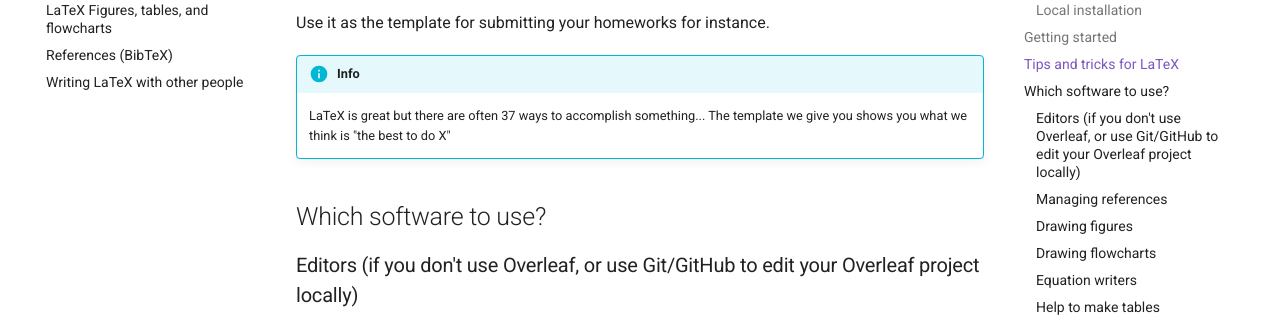
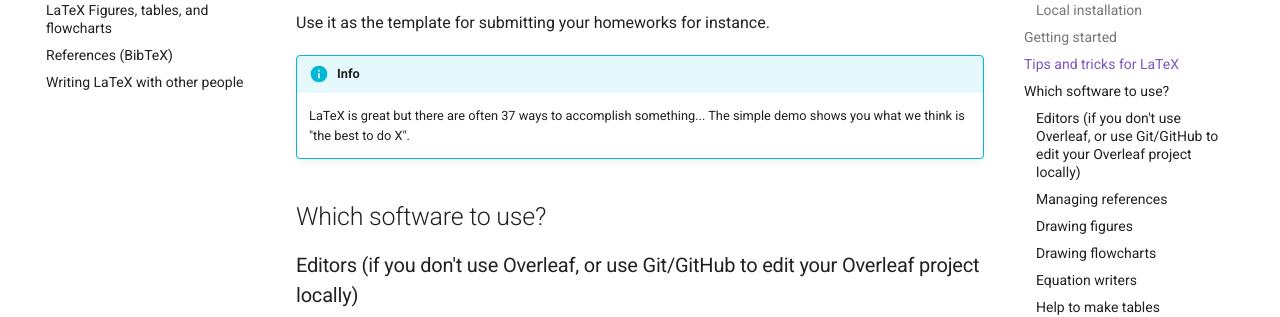
Before and after one commit to tudelft3d/geogeeks, an MkDocs documentation site: the page built from docs/writing/latexintro.md, in a window 1280 px wide and 900 px high, scrolled down 1626 px. Shown: the part 152-469 px from the top of the window. Built offline with MkDocs 1.6.1 and Material for MkDocs 9.7.7, drawn with Linux system fonts in a browser that asks for light colours; comment, search, counter and statistics services are not loaded.

Commit message:
Fix sentence

```diff
--- a/docs/writing/latexintro.md
+++ b/docs/writing/latexintro.md
@@ -46,7 +46,7 @@ Use it as the template for submitting your homeworks for instance.
 
 !!! info
 
-    LaTeX is great but there are often 37 ways to accomplish something... The template we give you shows you what we think is "the best to do X"
+    LaTeX is great but there are often 37 ways to accomplish something... The simple demo shows you what we think is "the best to do X".
 
 
 ## Which software to use?
```
